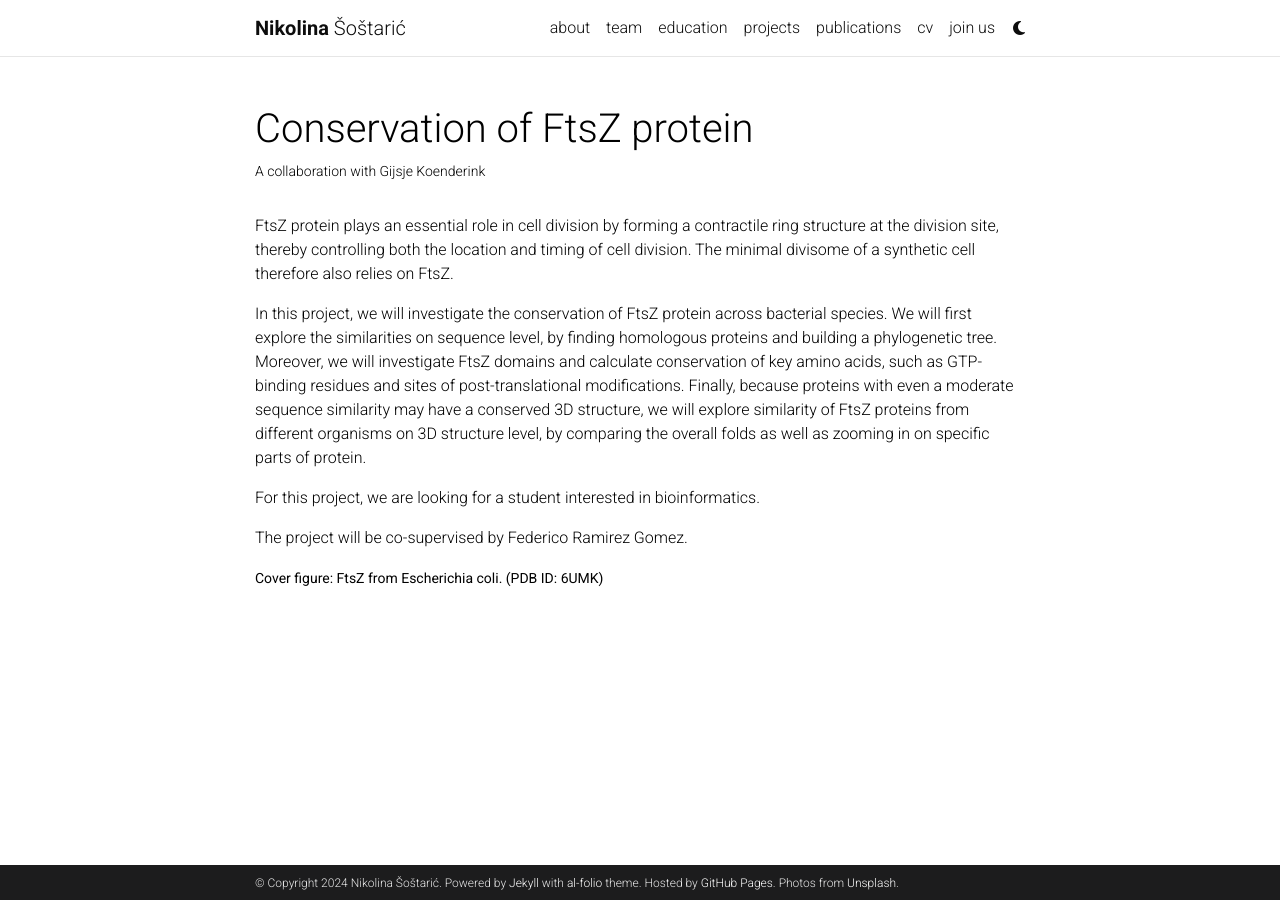
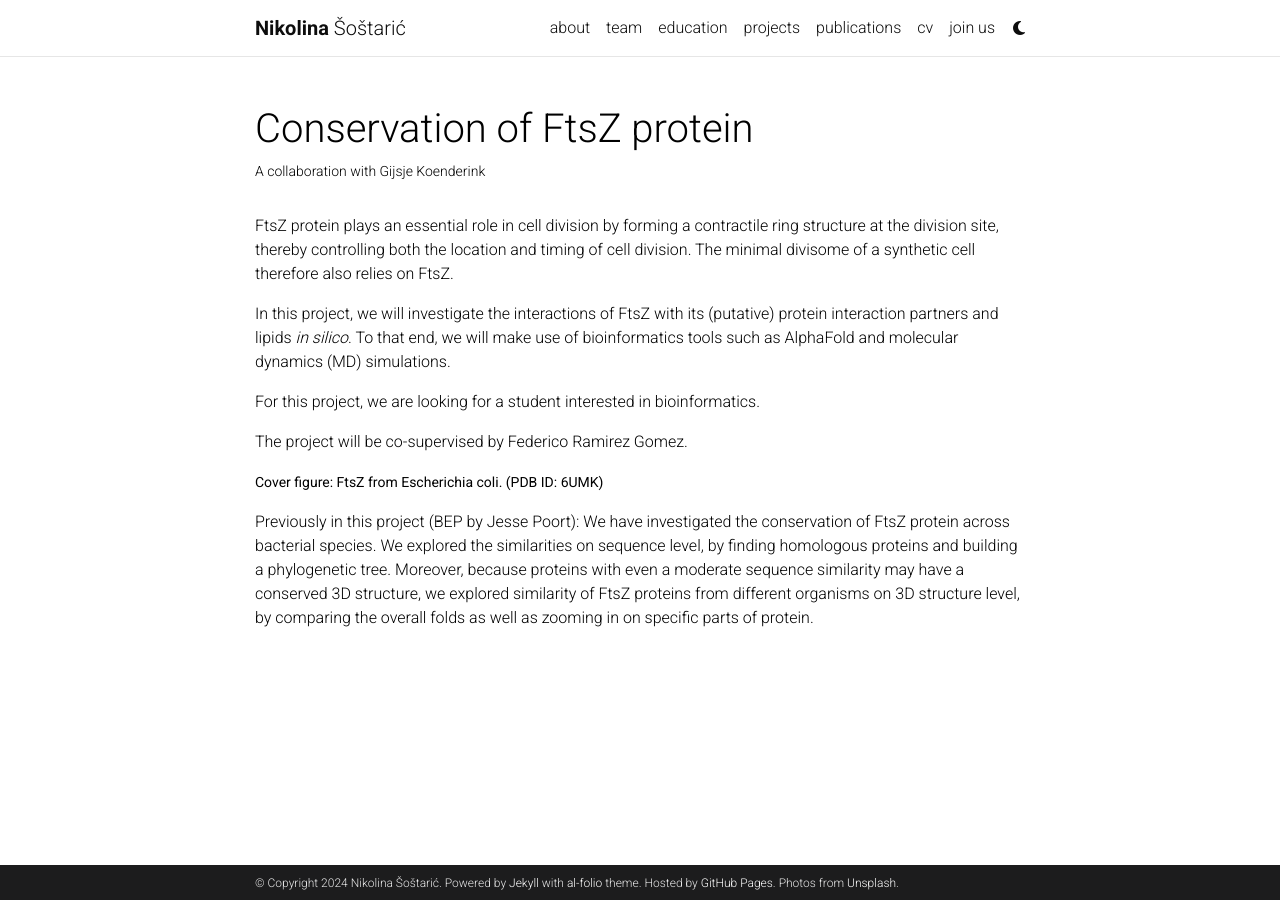
Before and after one commit to nikolinasostaric/nikolinasostaric.github.io, a Jekyll site: the page built from _projects/4_project_FtsZ.md, in a window 1280 px wide. Built offline with Jekyll 4.4.1, drawn with Linux system fonts in a browser that asks for light colours; full-size pictures stand in for the smaller copies a plugin makes; comment, search, counter and statistics services are not loaded; a style sheet for code colours, icons or effects is not loaded.

```diff
--- a/_projects/4_project_FtsZ.md
+++ b/_projects/4_project_FtsZ.md
@@ -10,10 +10,14 @@
 
 FtsZ protein plays an essential role in cell division by forming a contractile ring structure at the division site, thereby controlling both the location and timing of cell division. The minimal divisome of a synthetic cell therefore also relies on FtsZ.
 
-In this project, we will investigate the conservation of FtsZ protein across bacterial species. We will first explore the similarities on sequence level, by finding homologous proteins and building a phylogenetic tree. Moreover, we will investigate FtsZ domains and calculate conservation of key amino acids, such as GTP-binding residues and sites of post-translational modifications. Finally, because proteins with even a moderate sequence similarity may have a conserved 3D structure, we will explore similarity of FtsZ proteins from different organisms on 3D structure level, by comparing the overall folds as well as zooming in on specific parts of protein.
+In this project, we will investigate the interactions of FtsZ with its (putative) protein interaction partners and lipids <i>in silico</i>. To that end, we will make use of bioinformatics tools such as AlphaFold and molecular dynamics (MD) simulations.
 
 For this project, we are looking for a student interested in bioinformatics.
 
 The project will be co-supervised by Federico Ramirez Gomez.
 
 <small>Cover figure: FtsZ from Escherichia coli. (PDB ID: 6UMK) </small>
+
+
+Previously in this project (BEP by Jesse Poort):
+We have investigated the conservation of FtsZ protein across bacterial species. We explored the similarities on sequence level, by finding homologous proteins and building a phylogenetic tree.  Moreover, because proteins with even a moderate sequence similarity may have a conserved 3D structure, we explored similarity of FtsZ proteins from different organisms on 3D structure level, by comparing the overall folds as well as zooming in on specific parts of protein.
```
Also changed, not shown: _projects/12_project_collagen.md (added, +25 -0 lines), assets/img/collagen_cover.png (added), assets/img/collagen_workflow.png (added).
